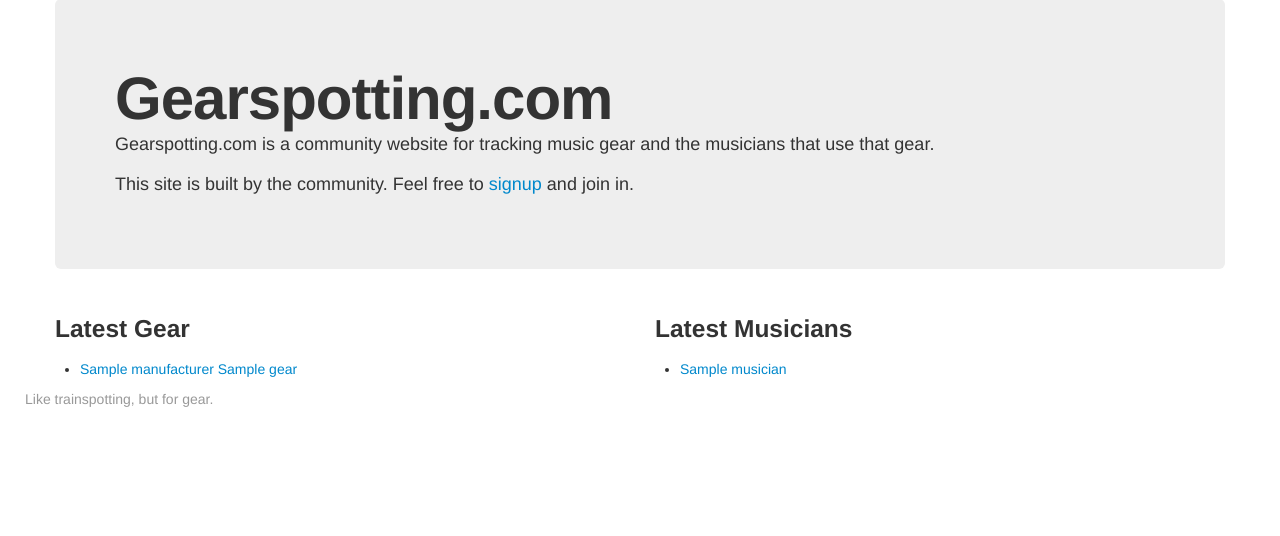
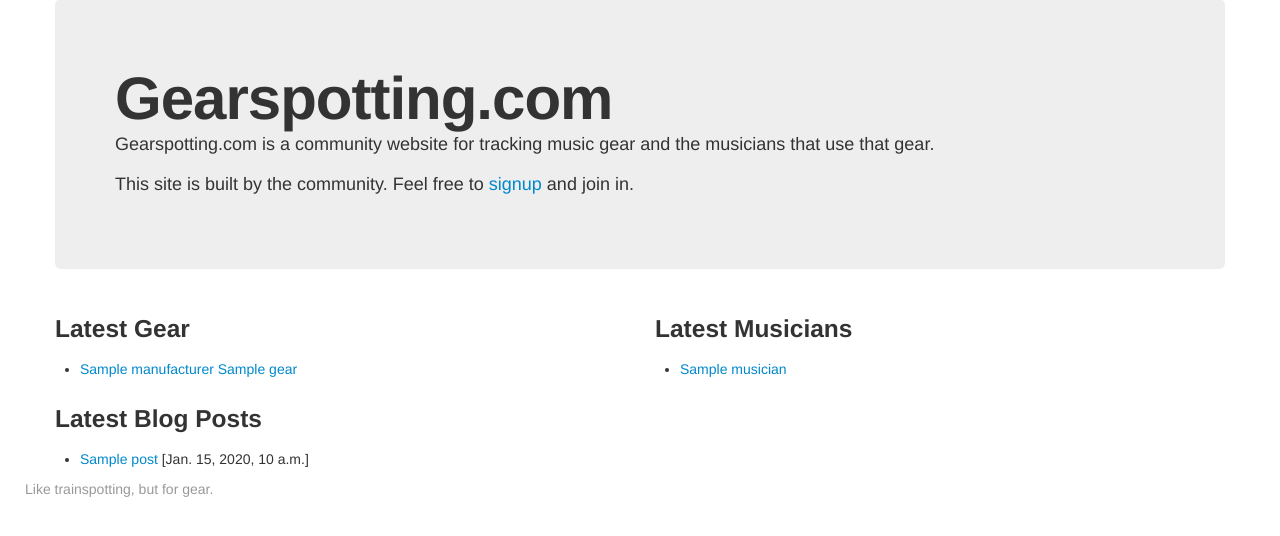
Before and after one commit to thraxil/gearspotting, a Django app: page / in a window 1280 px wide. Shown: the part 101-637 px from the top of the page. Run offline with Django 3.2, Linux system fonts and the light colour scheme; tables that the repository leaves empty hold one stand-in row (values such as "Sample post"); parts of the project's set-up code (start-up, migrations or seed data) failed here and were passed over; some libraries are stand-ins or nearby versions.

Commit message:
add link to homepage

```diff
--- a/gearspotting/main/views.py
+++ b/gearspotting/main/views.py
@@ -2,6 +2,7 @@ from django.template import RequestContext
 from django.shortcuts import render_to_response
 from gearspotting.gear.models import Gear
 from gearspotting.musician.models import Musician
+from gearspotting.blog.models import Post
 
 
 class rendered_with(object):
@@ -22,9 +23,11 @@ class rendered_with(object):
 
 @rendered_with("homepage.html")
 def index(request):
-    return dict(newest_gear=Gear.objects.all().order_by("-added")[:10],
-                newest_musicians=Musician.objects.all().order_by(
-                    "-added")[:10])
+    return dict(
+        newest_gear=Gear.objects.all().order_by("-added")[:10],
+        newest_musicians=Musician.objects.all().order_by("-added")[:10],
+        newest_posts=Post.objects.all()[:10],
+        )
 
 
 @rendered_with('main/tags.html')
--- a/gearspotting/templates/homepage.html
+++ b/gearspotting/templates/homepage.html
@@ -35,4 +35,14 @@
     </ul>
 </div>
 
+<div class="span12">
+	<h3>Latest Blog Posts</h3>
+
+  <ul>
+		{% for post in newest_posts %}
+		<li><a href="{{post.get_absolute_url}}">{{post.title}}</a> [{{post.published}}]</li>
+		{% endfor %}
+	</ul>
+</div>
+
 {% endblock %}
```
